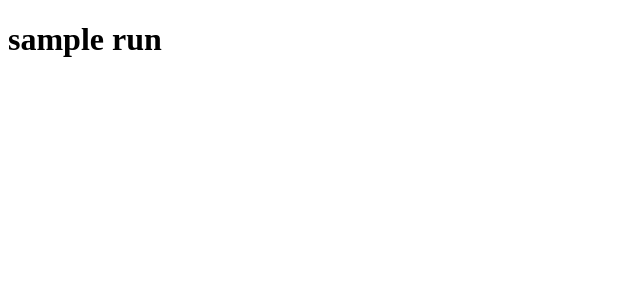
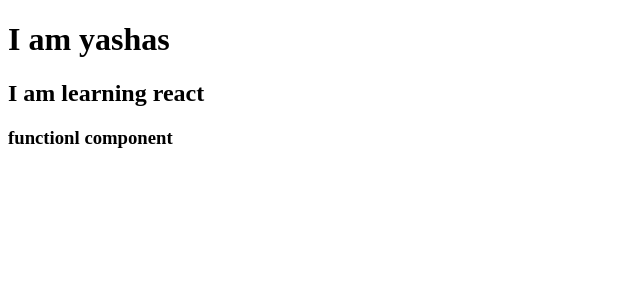
Before and after one commit to yashas8197/practice_react, a React (Vite) app: page / in a window 1280 px wide. Shown: the top 300 px of the page, without its empty margins (0-640 px from the left). Built offline with nearby package versions, Linux system fonts and the light colour scheme.

Commit message:
function component

```diff
--- a/App.js
+++ b/App.js
@@ -1,12 +1,24 @@
 import React from "react";
 import ReactDOM from "react-dom/client";
 
-const jsxHeading = (
-  <div>
-    <h1>sample run</h1>
-  </div>
-);
+const Title = () => {
+  return <h1>I am yashas</h1>;
+};
+
+const Title1 = () => {
+  return <h2>I am learning react</h2>;
+};
+
+const HeadingComponent = () => {
+  return (
+    <div>
+      <Title />
+      {Title1()}
+      <h3>functionl component </h3>
+    </div>
+  );
+};
 
 const root = ReactDOM.createRoot(document.getElementById("root"));
 
-root.render(jsxHeading);
+root.render(<HeadingComponent />);
```
